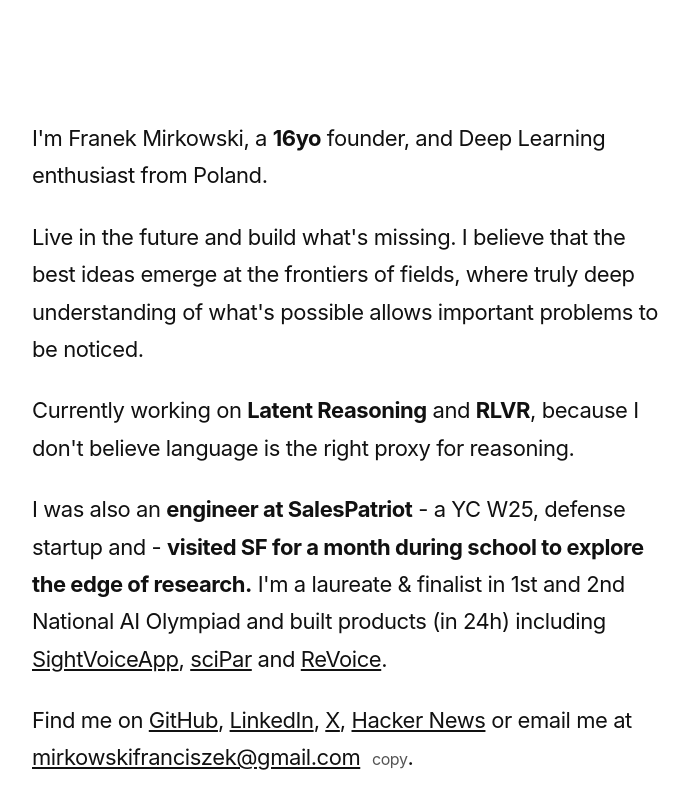
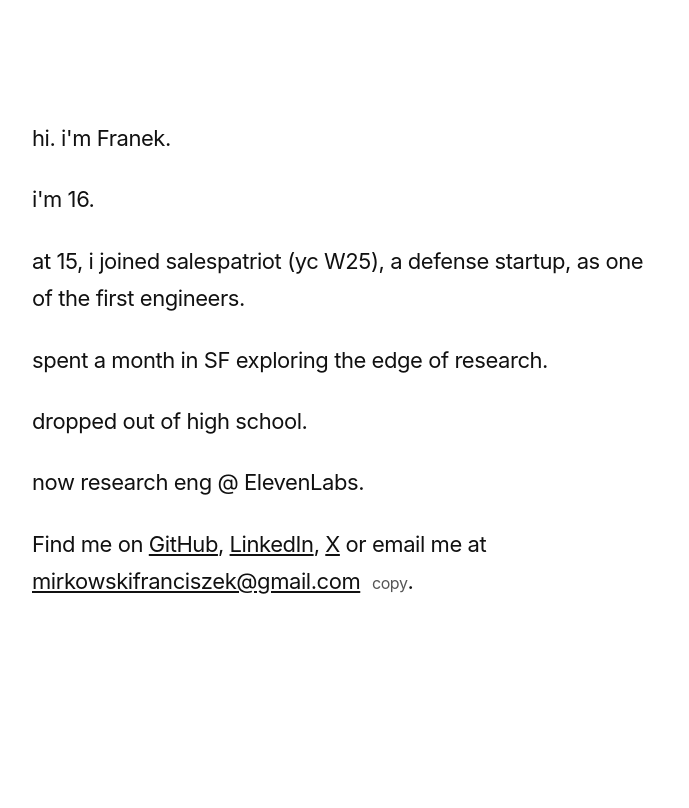
Before and after one commit to fmirkowski/fmirkowski.github.io, a React (Vite) app: page / in a window 1280 px wide. Shown: the top 808 px of the page, without its empty margins (292-981 px from the left). Built offline with nearby package versions, Linux system fonts and the light colour scheme.

Commit message:
Revise bio content and remove outdated links

```diff
--- a/src/components/Bio.tsx
+++ b/src/components/Bio.tsx
@@ -66,20 +66,27 @@
   return (
     <Container>
       <Paragraph>
-        I'm Franek Mirkowski, a <strong>16yo</strong> founder, and Deep Learning enthusiast from Poland.
+        hi. i'm Franek.
       </Paragraph>
 
       <Paragraph>
-        Live in the future and build what's missing. I believe that the best ideas emerge at the frontiers of fields, where truly deep understanding of what's possible allows important problems to be noticed.
+        i'm 16.
       </Paragraph>
 
       <Paragraph>
-        Currently working on <strong>Latent Reasoning</strong> and <strong>RLVR</strong>, because I don't believe language is the right proxy for reasoning.
+        at 15, i joined salespatriot (yc W25), a defense startup, as one of the first engineers.
       </Paragraph>
 
       <Paragraph>
-        I was also an <strong>engineer at SalesPatriot</strong> - a YC W25, defense startup and - <strong>visited SF for a month during school to explore the edge of research.</strong> I'm a laureate & finalist in 1st and 2nd National AI Olympiad and built products (in 24h) including <Link href="https://sightvoiceapp.vercel.app" target="_blank" rel="noopener noreferrer">SightVoiceApp</Link>, <Link href="https://scipar.vercel.app" target="_blank" rel="noopener noreferrer">sciPar</Link> and <Link href="https://revoice-wwh.vercel.app" target="_blank" rel="noopener noreferrer">ReVoice</Link>.
+        spent a month in SF exploring the edge of research.
       </Paragraph>
+      <Paragraph>
+        dropped out of high school.
+      </Paragraph>
+      <Paragraph>
+        now research eng @ ElevenLabs.
+      </Paragraph>
+
       <Paragraph>
         Find me on{' '}
         <Link href="https://github.com/fmirkowski" target="_blank" rel="noopener noreferrer">
@@ -93,10 +100,7 @@
         <Link href="https://x.com/FranekMirko" target="_blank" rel="noopener noreferrer">
           X
         </Link>
-        {', '}
-        <Link href="https://news.ycombinator.com/user?id=fmirkowski" target="_blank" rel="noopener noreferrer">
-          Hacker News
-        </Link>
+
         {' '}or email me at{' '}
         <EmailText onClick={handleCopyEmail}>{email}</EmailText>{' '}
         <CopyButton onClick={handleCopyEmail}>{copied ? 'copied!' : 'copy'}</CopyButton>
```
